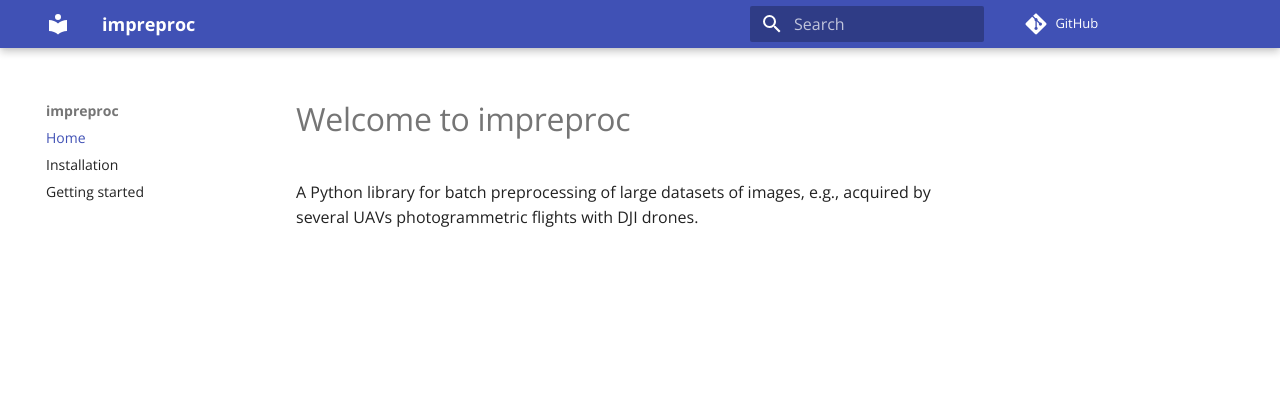
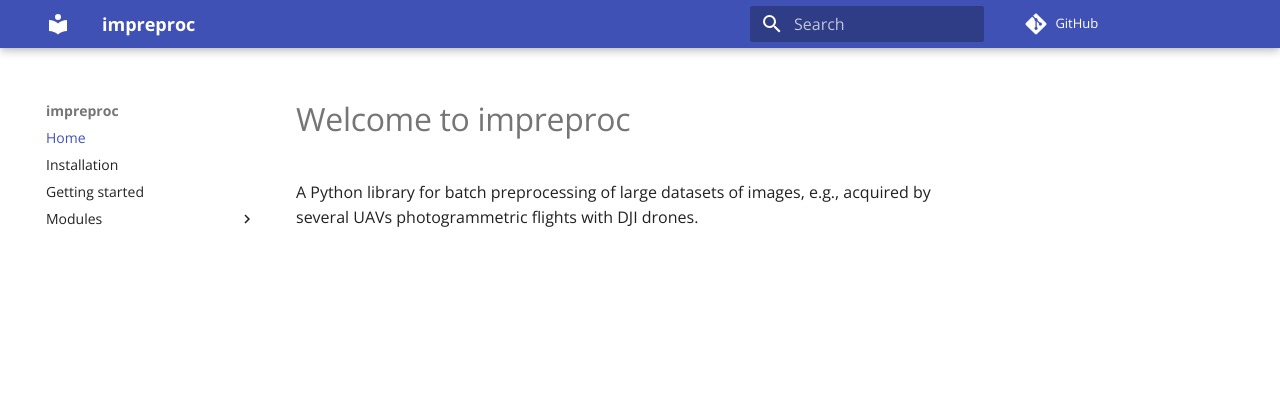
Before and after one commit to franioli/impreproc, an MkDocs documentation site: the page built from docs/index.md, in a window 1280 px wide. Shown: the top 403 px of the page. Built offline with MkDocs 1.6.1 and Material for MkDocs 9.7.7, drawn with Linux system fonts in a browser that asks for light colours; comment, search, counter and statistics services are not loaded.

Commit message:
updated docs

```diff
--- a/mkdocs.yml
+++ b/mkdocs.yml
@@ -25,3 +25,5 @@ nav:
   - Home: index.md
   - Installation: installation.md
   - Getting started: getting_started.md
+  - Modules:
+      - images: modules/images.py
```
Also changed, not shown: 1 other file.
